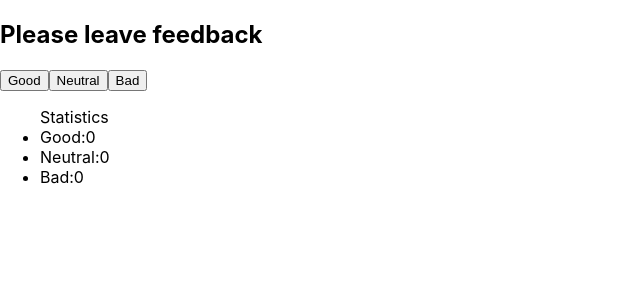
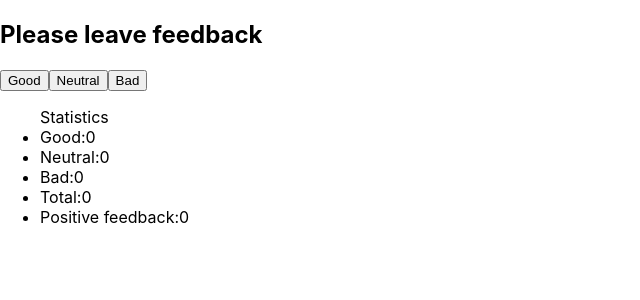
Before and after one commit to NataliyaKulibaba/goit-react-hw-02-feedback, a React (Create React App) app in the folder my-app/: page / in a window 1280 px wide. Shown: the top 300 px of the page, without its empty margins (0-640 px from the left). Built offline with nearby package versions, Linux system fonts and the light colour scheme.

Commit message:
delete.git

```diff
--- a/my-app/package.json
+++ b/my-app/package.json
@@ -2,7 +2,7 @@
   "name": "my-app",
   "version": "0.1.0",
   "private": true,
-  "homepage": "https://github.com/NataliyaKulibaba/goit-react-hw-02-feedback.git",
+  "homepage": "https://github.com/NataliyaKulibaba/goit-react-hw-02-feedback",
   "dependencies": {
     "@testing-library/jest-dom": "^5.16.2",
     "@testing-library/react": "^12.1.2",
--- a/my-app/src/components/Feedback/Feedback.js
+++ b/my-app/src/components/Feedback/Feedback.js
@@ -1,19 +1,21 @@
-import React from "react";
+import React, {Component} from "react";
 import Statistics from "../Statistics/Statistics";
 import s from './Feedback.module.css';
 
 
-class Feedback extends React.Component {
+class Feedback extends Component {
   state = {
     good: 0,
     neutral: 0,
-    bad: 0
+    bad: 0,
+    total: 0,
+    positivePersent: 0
   }
 
   onGoodBtnClick = () => {
     this.setState(prevState => {
       return {
-        good: prevState.good +1,
+        good: prevState.good + 1,
       }
     })
   }
@@ -34,7 +36,15 @@ class Feedback extends React.Component {
     })
   }
 
-  // countTotalFeedback()
+  // countTotalFeedback = () => {
+  //   this.setState(
+  //     console.log(prevState.bad)
+  //    { total: (prevState.bad + prevState.neutral + prevState.good) },
+
+  //   )
+  // }
+
+
 
 
   // countPositiveFeedbackPercentage()
@@ -44,21 +54,21 @@ render (){
   return (
     <div>
         <h2 className={s.title}> Please leave feedback</h2>
-        <button type="button"onClick={this.onGoodBtnClick}>Good</button>
+        <button type="button"onClick={this.onGoodBtnClick} >Good</button>
         <button type="button"onClick={this.onNeutralBtnClick}>Neutral</button>
       <button type="button" onClick={this.onBadBtnClick}>Bad</button>
+
 
       <Statistics
         good={this.state.good}
         neutral={this.state.neutral}
         bad={this.state.bad}
+        total={this.state.total}
+        positivePersent={this.state.positivePersent}
       />
 
-        {/* <ul>Statistics
-          <li className={s.name}>Good:{this.state.good }</li>
-          <li>Neutral:{this.state.neutral }</li>
-          <li>Bad:{this.state.bad}</li>
-        </ul> */}
+
+
     </div>
   )
 }}
--- a/my-app/src/components/Statistics/Statistics.js
+++ b/my-app/src/components/Statistics/Statistics.js
@@ -2,13 +2,15 @@ import React from "react"
 
 import s from './Statistics.module.css';
 
-const Statistics = ({good,neutral,bad}) => {
+const Statistics = ({good,neutral,bad,total,positivePersent}) => {
 return(
   <ul>Statistics
 
     <li className={s.name}>Good:{good}</li>
     <li>Neutral:{neutral}</li>
     <li>Bad:{bad}</li>
+    <li>Total:{ total}</li>
+    <li>Positive feedback:{ positivePersent}</li>
     </ul>
 )
 }
```
